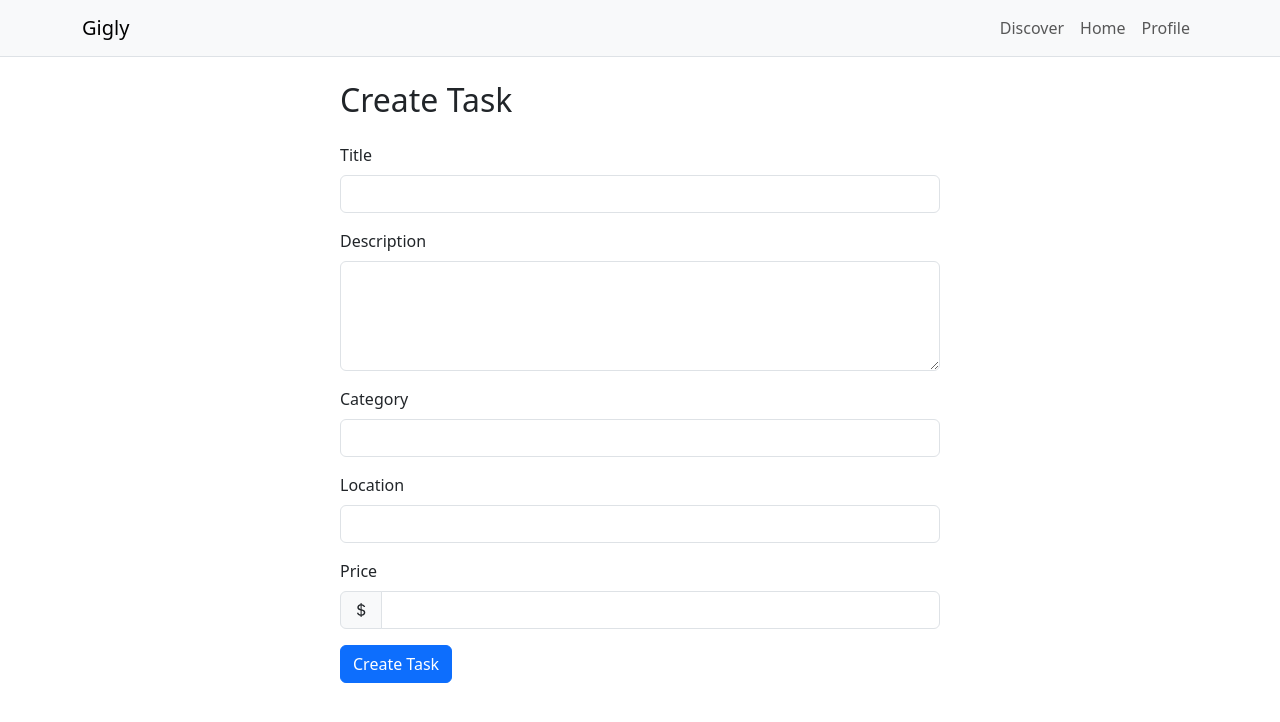
After one commit to MagnusRL/gigly_app, a Django app: page /dashboard/createtask/ in a window 1280 px wide. The commit adds this page. Shown: the top 722 px of the page. Run offline with Django 5.2, Linux system fonts and the light colour scheme; a user stored in the database is signed in; tables that the repository leaves empty hold one stand-in row (values such as "Sample post").

Commit message:
Just added a whole lot really

```diff
--- a/gigly_project/gigly_app/forms.py
+++ b/gigly_project/gigly_app/forms.py
@@ -2,11 +2,14 @@ from django import forms
 from django.contrib.auth.forms import UserCreationForm
 from django.contrib.auth import get_user_model
 from django.contrib.auth.forms import AuthenticationForm
+from .models import Task
+
 
 User = get_user_model()
 
 class CustomUserCreationForm(UserCreationForm):
     name = forms.CharField(label="Display Name", max_length=255)
+    age = forms.IntegerField(label="Age", min_value=0)
 
     class Meta:
         model = User
@@ -20,9 +23,22 @@ class CustomUserCreationForm(UserCreationForm):
     def save(self, commit=True):
         user = super().save(commit=False)
         user.name = self.cleaned_data["name"]
+        user.age = self.cleaned_data["age"]
+        if user.age < 18:
+            user.is_seller = True
+        else:
+            user.is_buyer = True
         if commit:
             user.save()
         return user
 
 class CustomAuthenticationForm(AuthenticationForm):
     username = forms.EmailField(label="Email", widget=forms.EmailInput(attrs={"autofocus": True}))
+
+class TaskForm(forms.ModelForm):
+    class Meta:
+        model = Task
+        fields = ['title', 'description', 'category', 'location', 'price']
+        widgets = {
+            'description': forms.Textarea(attrs={'rows': 4}),
+        }
--- a/gigly_project/gigly_app/models.py
+++ b/gigly_project/gigly_app/models.py
@@ -28,6 +28,7 @@ class User(AbstractUser):
     username = None  # Disable username
     email = models.EmailField(unique=True)
     name = models.CharField(max_length=255)
+    age = models.PositiveIntegerField(null=True, blank=True)
     is_buyer = models.BooleanField(default=False)
     is_seller = models.BooleanField(default=False)
     bio = models.TextField(blank=True, null=True)
--- /dev/null
+++ b/gigly_project/gigly_app/templates/createtask.html
@@ -0,0 +1,63 @@
+{% extends "base.html" %}
+{% load form_tags %}
+
+{% block title %}Create Task - Gigly{% endblock %}
+
+{% block content %}
+<div class="mx-auto" style="max-width: 600px;">
+  <h2 class="mb-4">Create Task</h2>
+  <form method="post" novalidate>
+    {% csrf_token %}
+
+    <div class="mb-3">
+      <label for="{{ form.title.id_for_label }}" class="form-label">Title</label>
+      {{ form.title|add_class:"form-control" }}
+      {% if form.title.errors %}
+        <div class="text-danger small">{{ form.title.errors }}</div>
+      {% endif %}
+    </div>
+
+    <div class="mb-3">
+      <label for="{{ form.description.id_for_label }}" class="form-label">Description</label>
+      {{ form.description|add_class:"form-control" }}
+      {% if form.description.errors %}
+        <div class="text-danger small">{{ form.description.errors }}</div>
+      {% endif %}
+    </div>
+
+    <div class="mb-3">
+      <label for="{{ form.category.id_for_label }}" class="form-label">Category</label>
+      {{ form.category|add_class:"form-control" }}
+      {% if form.category.errors %}
+        <div class="text-danger small">{{ form.category.errors }}</div>
+      {% endif %}
+    </div>
+
+    <div class="mb-3">
+      <label for="{{ form.location.id_for_label }}" class="form-label">Location</label>
+      {{ form.location|add_class:"form-control" }}
+      {% if form.location.errors %}
+        <div class="text-danger small">{{ form.location.errors }}</div>
+      {% endif %}
+    </div>
+
+    <div class="mb-3">
+        <label for="{{ form.price.id_for_label }}" class="form-label">Price</label>
+        <div class="input-group">
+          <span class="input-group-text" id="price-addon">
+            <svg xmlns="http://www.w3.org/2000/svg" width="16" height="16" fill="currentColor" class="bi bi-currency-dollar" viewBox="0 0 16 16">
+              <path d="M4 10.781c.148 1.667 1.513 2.85 3.591 3.003V15h1.043v-1.216c2.27-.179 3.678-1.438 3.678-3.3 0-1.59-.947-2.51-2.956-3.028l-.722-.187V3.467c1.122.11 1.879.714 2.07 1.616h1.47c-.166-1.6-1.54-2.748-3.54-2.875V1H7.591v1.233c-1.939.23-3.27 1.472-3.27 3.156 0 1.454.966 2.483 2.661 2.917l.61.162v4.031c-1.149-.17-1.94-.8-2.131-1.718zm3.391-3.836c-1.043-.263-1.6-.825-1.6-1.616 0-.944.704-1.641 1.8-1.828v3.495l-.2-.05zm1.591 1.872c1.287.323 1.852.859 1.852 1.769 0 1.097-.826 1.828-2.2 1.939V8.73z"/>
+            </svg>
+          </span>
+          {{ form.price|add_class:"form-control" }}
+        </div>
+        {% if form.price.errors %}
+          <div class="text-danger small">{{ form.price.errors }}</div>
+        {% endif %}
+      </div>
+
+
+    <button type="submit" class="btn btn-primary">Create Task</button>
+  </form>
+</div>
+{% endblock %}
--- /dev/null
+++ b/gigly_project/gigly_app/templatetags/form_tags.py
@@ -0,0 +1,7 @@
+from django import template
+
+register = template.Library()
+
+@register.filter(name='add_class')
+def add_class(field, css_class):
+    return field.as_widget(attrs={"class": css_class})
--- a/gigly_project/gigly_app/urls.py
+++ b/gigly_project/gigly_app/urls.py
@@ -12,4 +12,5 @@ urlpatterns = [
     path("signup/", views.signup_view, name="signup"),
     path("login/", auth_views.LoginView.as_view(template_name="login.html"), name="login"),
     path("logout/", auth_views.LogoutView.as_view(next_page="login"), name="logout"),
+    path("dashboard/createtask/", views.create_task, name="create_task"),
 ]
--- a/gigly_project/gigly_app/views.py
+++ b/gigly_project/gigly_app/views.py
@@ -1,15 +1,23 @@
-# Create your views here.
 from django.shortcuts import render, redirect
 from django.contrib.auth import login as auth_login
-from django.contrib.auth.forms import UserCreationForm, AuthenticationForm
 from django.contrib.auth import get_user_model
-from .forms import CustomUserCreationForm, CustomAuthenticationForm
+from .forms import CustomUserCreationForm, CustomAuthenticationForm, TaskForm
+from django.contrib.auth.decorators import login_required
+from .models import Task
+from django.http import HttpResponseForbidden
+
 
 def index(request):
     return render(request, 'index.html')
 
+
+@login_required
 def dashboard(request):
-    return render(request, 'dashboard.html')
+    tasks = Task.objects.filter(buyer=request.user).order_by('-created_at')
+    return render(request, 'dashboard.html', {
+        "user": request.user,
+        "tasks": tasks,
+    })
 
 def discover(request):
     return render(request, 'discover.html')
@@ -27,8 +35,17 @@ def signup_view(request):
     if request.method == "POST":
         form = CustomUserCreationForm(request.POST)
         if form.is_valid():
-            user = form.save()
-            auth_login(request, user)  # use auth_login here
+            user = form.save(commit=False)
+            age = form.cleaned_data.get('age')
+            user.age = age
+
+            if age < 18:
+                user.is_buyer = True
+            else:
+                user.is_seller = True
+
+            user.save()
+            auth_login(request, user)
             return redirect("dashboard")
     else:
         form = CustomUserCreationForm()
@@ -39,8 +56,25 @@ def login_view(request):
         form = CustomAuthenticationForm(request, data=request.POST)
         if form.is_valid():
             user = form.get_user()
-            auth_login(request, user)  # use auth_login here
+            auth_login(request, user)
             return redirect("dashboard")
     else:
         form = CustomAuthenticationForm()
     return render(request, "login.html", {"form": form})
+
+@login_required
+def create_task(request):
+    if not request.user.is_buyer:
+        return HttpResponseForbidden("Only buyers can create tasks.")
+
+    if request.method == 'POST':
+        form = TaskForm(request.POST)
+        if form.is_valid():
+            task = form.save(commit=False)
+            task.buyer = request.user
+            task.save()
+            return redirect('dashboard')
+    else:
+        form = TaskForm()
+
+    return render(request, 'createtask.html', {'form': form})
--- a/gigly_project/gigly_project/settings.py
+++ b/gigly_project/gigly_project/settings.py
@@ -48,6 +48,7 @@ MIDDLEWARE = [
     'django.contrib.auth.middleware.AuthenticationMiddleware',
     'django.contrib.messages.middleware.MessageMiddleware',
     'django.middleware.clickjacking.XFrameOptionsMiddleware',
+    'hijack.middleware.HijackUserMiddleware',
 ]
 
 ROOT_URLCONF = 'gigly_project.urls'
```
Also changed, not shown: gigly_project/gigly_app/admin.py (+11 -2 lines), gigly_project/gigly_app/templates/dashboard.html (+37 -1 lines), gigly_project/gigly_app/templates/signup.html (+42 -1 lines), pyproject.toml (added, +10 -0 lines), gigly_project/gigly_app/migrations/0003_user_age.py (added), gigly_project/gigly_app/migrations/0004_remove_user_is_buyer_remove_user_is_seller_and_more.py (added), gigly_project/gigly_app/migrations/0005_rename_is_poster_user_is_buyer_and_more.py (added), gigly_project/gigly_app/templatetags/__init__.py (added), 2 other files.
